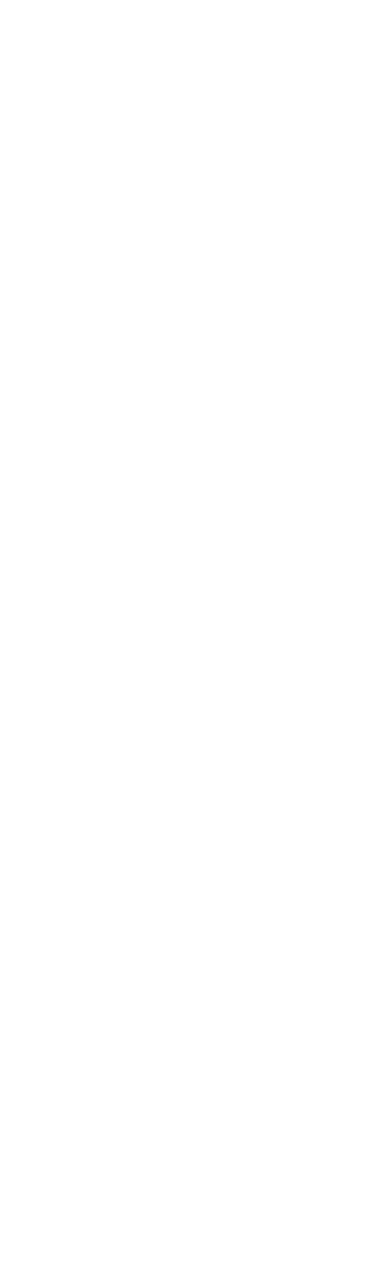
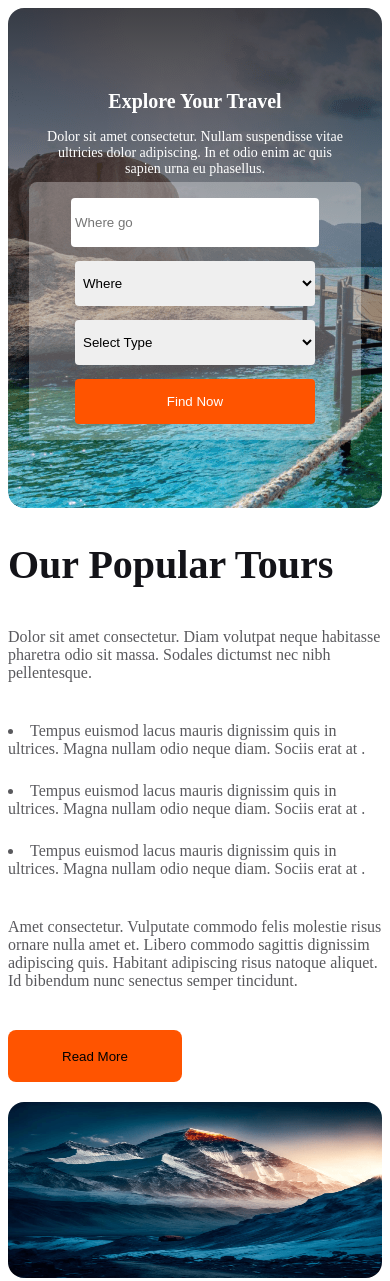
Before and after one commit to arif1101/p-h-Travel-Buddy-frontend, a plain HTML site: page index.htm in a window 390 px wide. Shown: the top 1281 px of the page. Before the commit the page ends 844 px from the top, so only its background shows below. Drawn offline with Linux system fonts and the light colour scheme.

Commit message:
Done - banner, popular tours, destination

```diff
--- a/index.htm
+++ b/index.htm
@@ -9,11 +9,67 @@
 </head>
 <body>
     <header>
+        <div class="banner">
+            <h1>Explore Your Travel</h1>
+            <p>Dolor sit amet consectetur. Nullam suspendisse vitae
+                ultricies dolor adipiscing. In et odio enim ac quis
+                sapien urna eu phasellus.
+            </p>
 
+            <div class="banner__input__container">
+                <input class="banner__input" type="text" placeholder="Where go">
+                <select class="banner__input">
+                    <option value="">Where</option>
+                </select>
+                <select class="banner__input">
+                    <option value="">Select Type</option>
+                </select>
+                <button>Find Now</button>
+            </div>
+
+        </div>
     </header>
 
     <main>
+        <!-- popular tour section -->
+        <section class="popular__tour__container">
 
+            <div class="popular__tour__content">
+                <h1>Our Popular Tours</h1>
+                <p>Dolor sit amet consectetur. Diam volutpat neque habitasse pharetra odio sit massa. Sodales dictumst nec nibh pellentesque.</p>
+                <li>Tempus euismod lacus mauris dignissim quis in ultrices. Magna nullam odio neque diam. Sociis erat at .</li>
+                <li>Tempus euismod lacus mauris dignissim quis in ultrices. Magna nullam odio neque diam. Sociis erat at .</li>
+                <li>Tempus euismod lacus mauris dignissim quis in ultrices. Magna nullam odio neque diam. Sociis erat at .</li>
+                <p>Amet consectetur. Vulputate commodo felis molestie risus
+                    ornare nulla amet et. Libero commodo sagittis dignissim adipiscing quis. Habitant adipiscing risus natoque aliquet. Id bibendum nunc senectus semper tincidunt. </p>
+                <button>Read More</button>
+            </div>
+            <img src="./Images/Rectangle 4.png" alt="">
+
+        </section>
+
+        <!-- destination section -->
+        <section class="destination__section">
+
+            <div class="destination__content">
+                <h1>Choose Your Destination</h1>
+                <p>Dolor sit amet consectetur. Diam volutpat neque habitasse pharetra odio sit massa. Sodales dictumst nec nibh pellentesque.</p>
+            </div>
+            <div class="img__58">
+                <img class="item-1" src="./Images/Rectangle 5.png" alt="">
+                <img class="item-4" src="./Images/Rectangle 8.png" alt="">
+            </div>
+            <div class="img__679">
+                <img class="item-2" src="./Images/Rectangle 6.png" alt="">
+                <img class="item-3" src="./Images/Rectangle 7.png" alt="">
+                <img class="item-5" src="./Images/Rectangle 9.png" alt="">
+            </div>
+            <div class="img__1110">
+                <img class="item-6" src="./Images/Rectangle 10.png" alt="">
+                <img class="item-7" src="./Images/Rectangle 11.png" alt="">
+            </div>
+
+        </section>
 
     </main>
 
--- a/responsive.css
+++ b/responsive.css
@@ -0,0 +1,69 @@
+@media screen and (max-width: 600px){
+    .banner{
+        background-repeat: no-repeat;
+    }
+    .banner__input__container{
+        width: 300px;
+        padding: 16px;
+        gap: 14px;
+        display: flex;
+        flex-direction: column;
+        justify-content: center;
+        align-items: center;
+    }
+    .banner h1{
+        font-size: 20px;
+        margin-bottom: 2px;
+    }
+    .banner p{
+        margin-bottom: 5px;
+        width: 304px;
+        font-size: 14px;
+    }
+    .banner__input{
+        width: 80%;
+        height: 45px;
+        padding: 2px 4px;
+        border-radius: 4px;
+        text-decoration: none;
+        border: none;
+    }
+
+    .banner__input__container button{
+        width: 80%;
+        height: 45px;
+        padding: 2px 4px;
+        border-radius: 4px;
+        text-decoration: none;
+        border: none;
+
+
+    }
+
+    /* popular tours */
+    .popular__tour__container{
+        flex-direction: column;
+        margin: 0 auto;
+    }
+    .popular__tour__content{
+        width: 100%;
+    }
+    .popular__tour__container img{
+        width: 100%;
+    }
+
+    /* destination section */
+    .img__58, .img__679, .img__1110{
+        flex-direction: column;
+    }
+    img{
+        height: 176px;
+        border-radius: 16px;
+    }
+    .destination__content{
+        margin-bottom: 16px;
+    }
+    .destination__content h1{
+        margin-bottom: 10px;
+    }
+}
--- a/style.css
+++ b/style.css
@@ -0,0 +1,144 @@
+header {
+    max-width: 1170px;
+    margin: 0 auto;
+}
+.banner{
+    max-width: 1170px;
+    height: 500px;
+    display: flex;
+    flex-direction: column;
+    justify-content: center;
+    align-items: center;
+    background-repeat: no-repeat;
+    /* background-image: url(./Images/Group\ 13\ \(1\)\ \(1\).png); */
+    border-radius: 16px;
+    background-image: linear-gradient(180deg, rgba(19, 19, 24, 0.80) 0%, rgba(19, 19, 24, 0.00) 100%),url(./Images/Group\ 13\ \(1\)\ \(1\).png);
+}
+
+.banner h1{
+    max-width: 596px;
+    color: #FFF;
+    font-size: 64px;
+    font-weight: 800;
+}
+.banner p{
+    max-width: 676px;
+    color: #FFF;
+    text-align: center;
+    font-size: 16px;
+    font-weight: 400;
+}
+
+.banner__input__container{
+    width: 800px;
+    display: inline-flex;
+    padding: 16px;
+    align-items: flex-start;
+    gap: 24px;
+    border-radius: 8px;
+    background: rgba(255, 255, 255, 0.30);
+    /* border: 25px solid rgba(255, 255, 255, 0.30); */
+}
+
+.banner__input{
+    width: 25%;
+    padding: 15px 20px;
+    border-radius: 8px;
+    text-decoration: none;
+    border: none;
+}
+
+.banner__input__container button{
+    width: 25%;
+    padding: 15px 20px;
+    border-radius: 8px;
+    text-decoration: none;
+    background-color: #FF5400;
+    color: white;
+    border: none;
+
+
+}
+
+
+/* polular tour section */
+
+.popular__tour__container{
+    max-width: 1170px;
+    margin: 100px auto;
+    display: flex;
+    gap: 20px;
+}
+
+.popular__tour__content{
+    display: flex;
+
+    flex-direction: column;
+    gap: 24px;
+}
+
+.popular__tour__content h1{
+    margin-bottom: 0;
+    color: #131318;
+    font-size: 40px;
+    font-weight: 800;
+}
+.popular__tour__content li,p{
+    color: rgba(19, 19, 24, 0.70);
+    font-size: 16px;
+    font-weight: 400;
+}
+
+.popular__tour__content button{
+    width: 174px;
+    height: 52px;
+    border: none;
+    border-radius: 8px;
+    background: #FF5400;
+}
+.popular__tour__content{
+    width: 50%;
+}
+
+.popular__tour__container img{
+    width: 50%;
+}
+
+/* destination section */
+
+.destination__content{
+    margin-bottom: 48px;
+}
+
+.destination__content h1{
+    color: #131318;
+    text-align: center;
+    font-size: 40px;
+    font-weight: 800;
+    margin-bottom: 24px;
+}
+
+.destination__content p{
+    max-width: 643px;
+    color: rgba(19, 19, 24, 0.70);
+    text-align: center;
+    font-size: 16px;
+    font-weight: 400;
+}
+
+
+.destination__section{
+    max-width: 1170px;
+    display: flex;
+    flex-direction: column;
+    justify-content: center;
+    align-items: center;
+    margin: 20px auto;
+}
+
+.img__58, .img__679, .img__1110{
+    width: 100%;
+    display: flex;
+    gap: 24px;
+    margin-bottom: 24px;
+}
```
